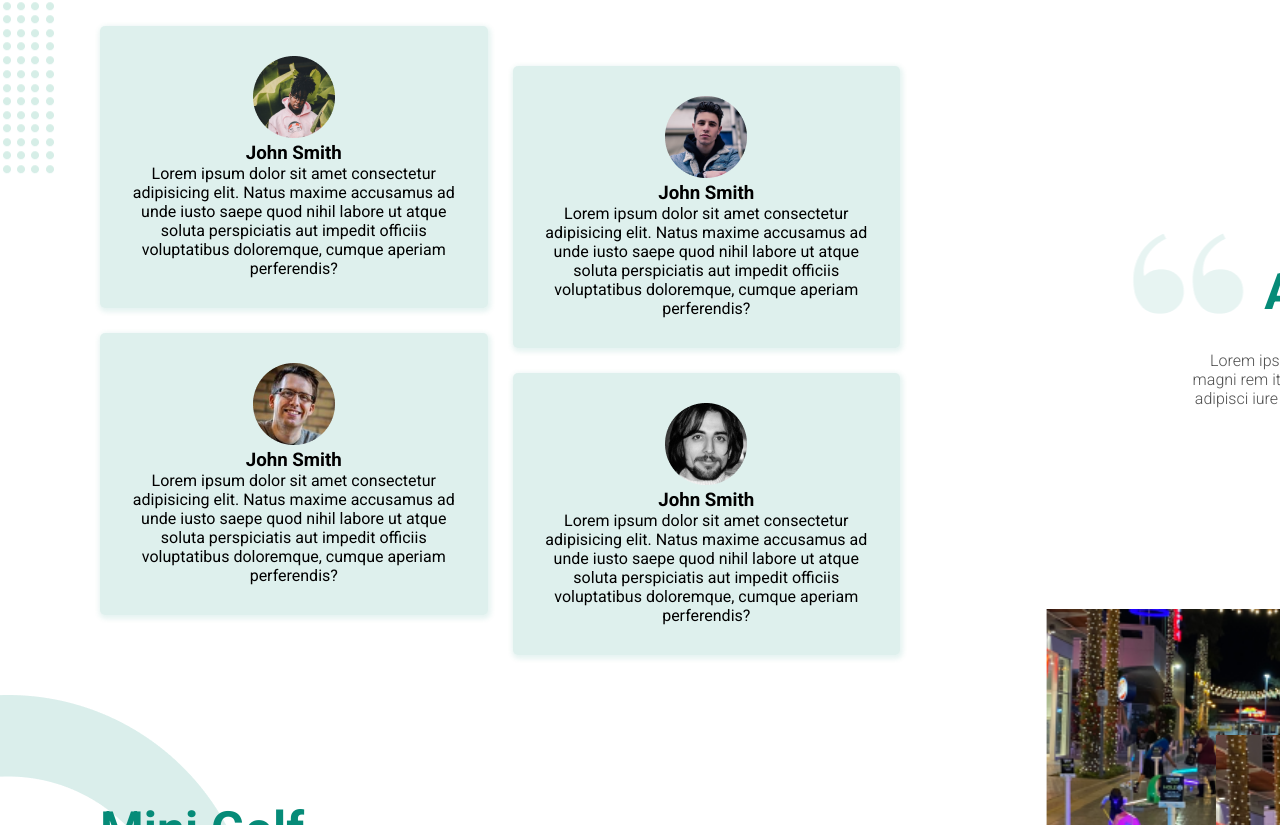
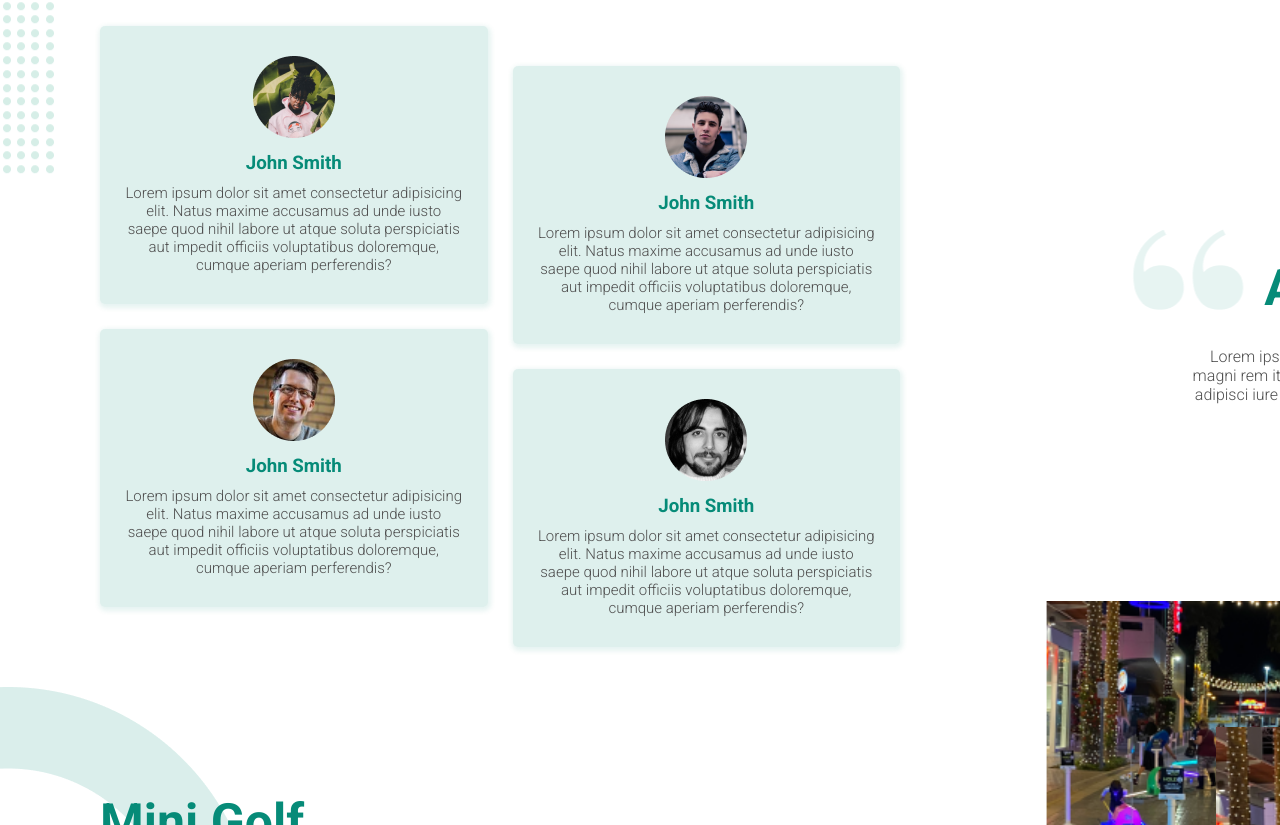
Before and after one commit to HridoySarkar/Project-Mini-Golf, a plain HTML site: page index.html in a window 1280 px wide. Shown: the part 735-1560 px from the top of the page. Drawn offline with Linux system fonts and the light colour scheme.

Commit message:
Css bug fix

```diff
--- a/style.css
+++ b/style.css
@@ -204,8 +204,8 @@ article::after{
     padding: 30px 20px;
     border-radius: 5px;
     box-shadow: 1px 2px 5px 2px rgb(6 139 120/ 10%);}
-.review_col h3{}
-.review_col p{}
+.review_col h3{margin: 10px 0;color: #068B78;}
+.review_col p{color: #4F4F4F;font-size: 15px;padding: 0 5px;font-weight: 300;}
 .review_col_1{
 
 }
```
